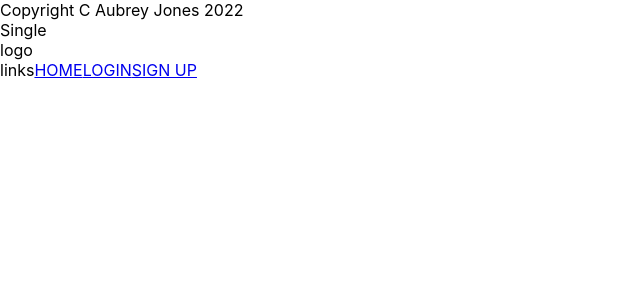
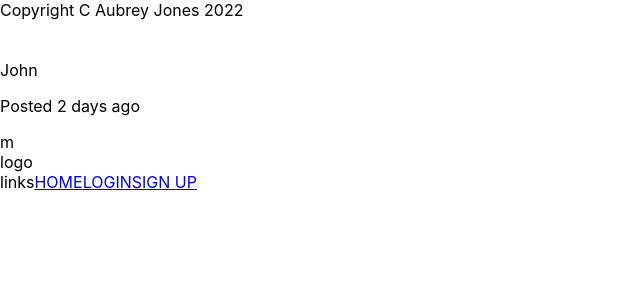
Before and after one commit to aubreyjonescreatives/socialmediafullstackapp, a React (Create React App) app in the folder client/: page /post/1 in a window 1280 px wide. Shown: the top 300 px of the page, without its empty margins (0-640 px from the left). Built offline with nearby package versions, Linux system fonts and the light colour scheme.

Commit message:
started to add single post organization

```diff
--- a/client/src/pages/Single.js
+++ b/client/src/pages/Single.js
@@ -5,9 +5,22 @@ import React from 'react'
 const Single = () => {
 
 return (
+<div className='single'>
+<div className="content">
+    <img src=''/>
+    <div className="user">
+    <img src=""/>
+    <div className="info">
+    <span>John</span>
+    <p>Posted 2 days ago</p>
+    </div>
+    </div>
+</div>
+<div className="menu">m
+</div>
 
-<div>Single</div>
 
+</div>
 
 )
 
```
